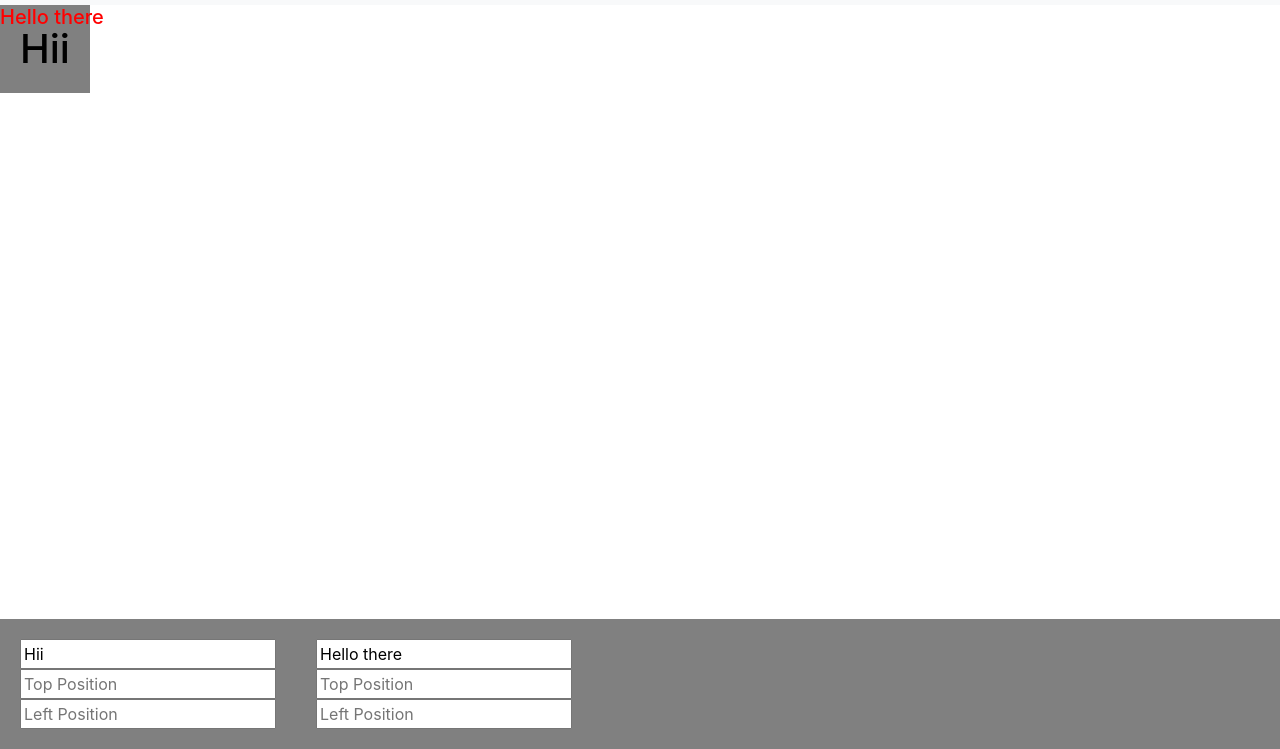
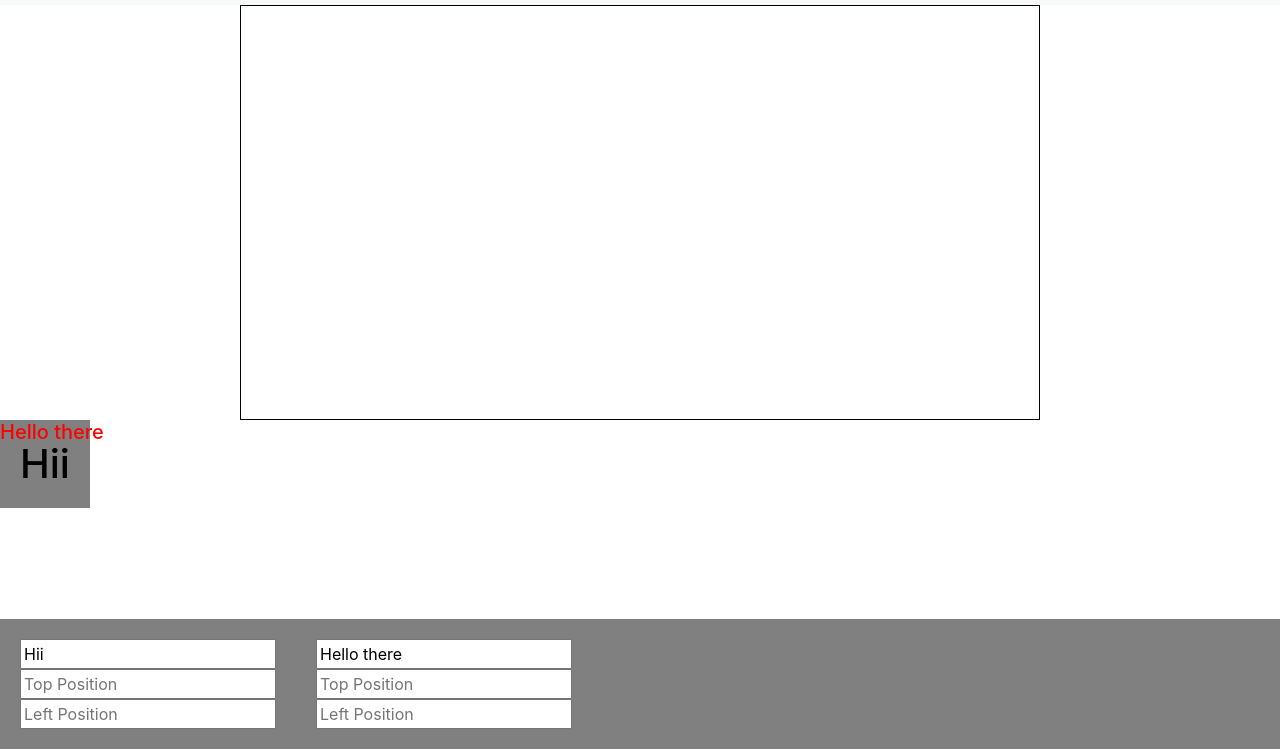
Before and after one commit to anjalbinayak/cover-image-generator, a plain HTML site: page index.html in a window 1280 px wide. Shown: the part 51-800 px from the top of the page. Drawn offline with nearby package versions, Linux system fonts and the light colour scheme.

Commit message:
article cover element added

```diff
--- /dev/null
+++ b/article-cover.js
@@ -0,0 +1,3 @@
+
+
+let articleCover = document.querySelector('#article-cover');
--- a/index.html
+++ b/index.html
@@ -26,6 +26,12 @@
 	<div class='element-add-container'>
 	</div>
 
+
+	<div id="article-cover">
+
+	</div>
+
+
 <div class='controllers'>
 
 </div>
@@ -33,4 +39,5 @@
 </body>
 <script defer src='script.js'></script>
 <script src='./text-component.js'></script>
+<script src='./article-cover.js'></script>
 </html>
--- a/style.css
+++ b/style.css
@@ -35,3 +35,11 @@ h1{
 	position:absolute;
 
 }
+
+#article-cover{
+	width:800px;
+	height:415px;
+	border:1px solid black;
+	margin:0 auto;
+	display: block;
+}
```
